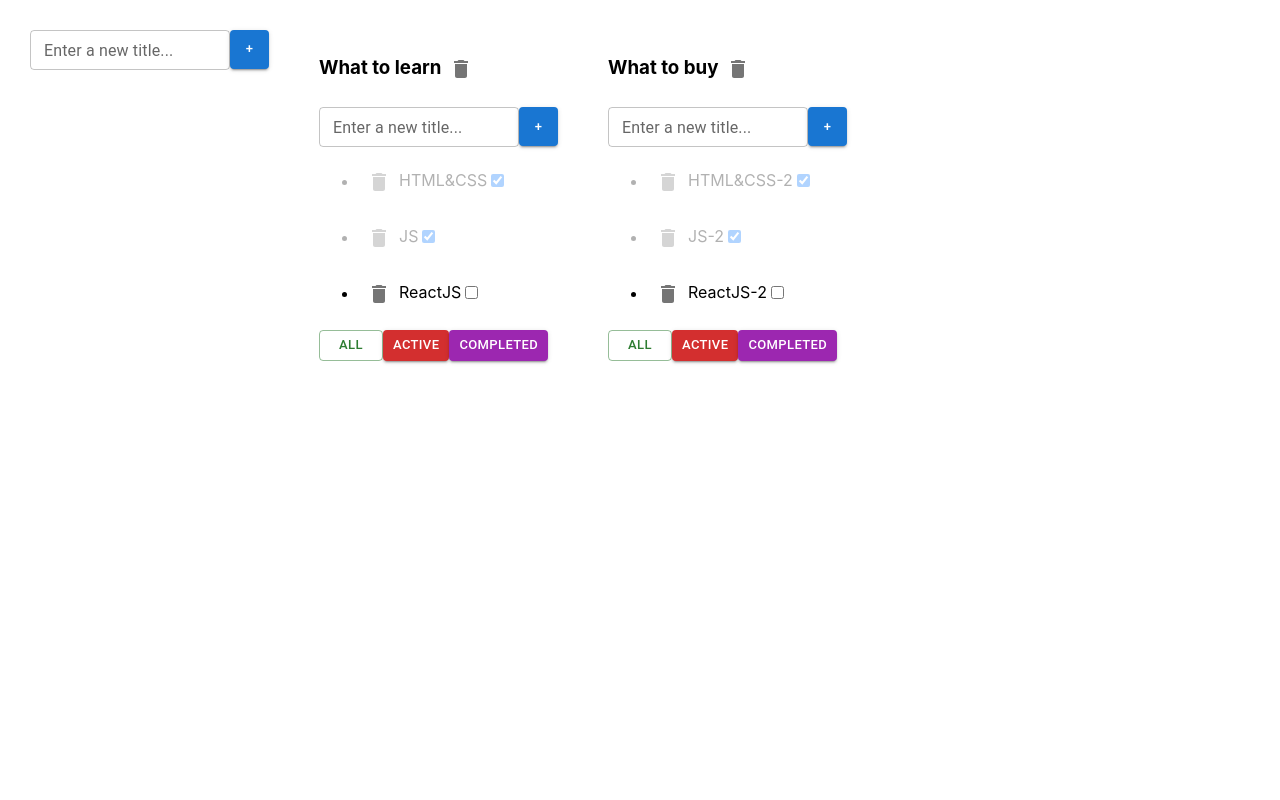
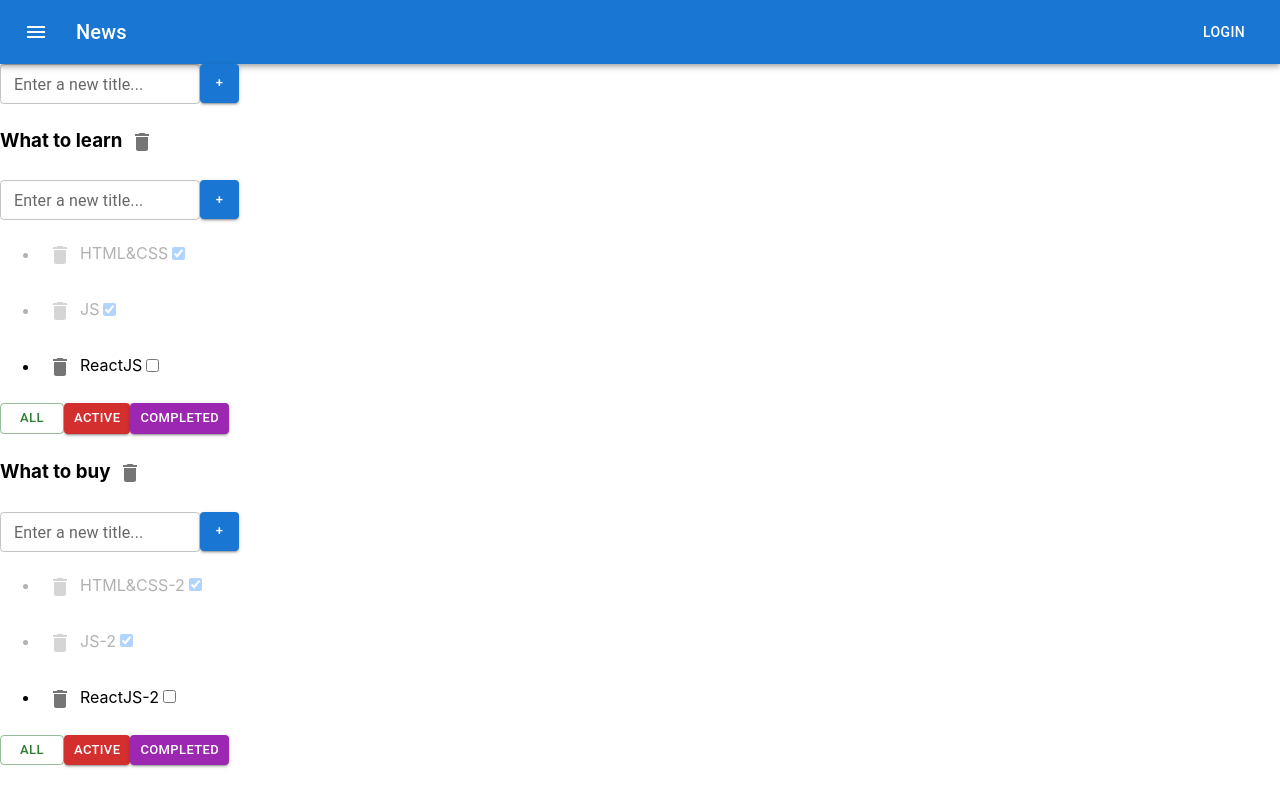
Before and after one commit to andbudha/my_todolist, a React (Create React App) app: page / in a window 1280 px wide. Built offline with nearby package versions, Linux system fonts and the light colour scheme.

Commit message:
comp. ButtonAppBar.tsx added

```diff
--- a/src/App.css
+++ b/src/App.css
@@ -1,8 +1,8 @@
 .App {
-  padding: 30px;
-  display: flex;
+
+
 }
 
 .App > div {
-  margin-right: 50px;
+
 }
--- a/src/App.tsx
+++ b/src/App.tsx
@@ -3,6 +3,7 @@
 import {TaskType, Todolist} from "./components/Todolist/Todolist";
 import {v1} from "uuid";
 import {Input} from "./components/Input/Input";
+import ButtonAppBar from "./components/AppBar/ButtonAppBar";
 
 
 export type TaskFilterType = 'all' | 'active' | 'completed';
@@ -88,6 +89,8 @@
 
     return (
         <div className="App">
+            <ButtonAppBar/>
+
             <Input getInputValue={addNewListHandler}/>
             {toDoList.map(list=>{
                 //task filter conditioning
--- /dev/null
+++ b/src/components/AppBar/ButtonAppBar.tsx
@@ -0,0 +1,32 @@
+import * as React from 'react';
+import AppBar from '@mui/material/AppBar';
+import Box from '@mui/material/Box';
+import Toolbar from '@mui/material/Toolbar';
+import Typography from '@mui/material/Typography';
+import Button from '@mui/material/Button';
+import IconButton from '@mui/material/IconButton';
+import MenuIcon from '@mui/icons-material/Menu';
+
+export default function ButtonAppBar() {
+    return (
+        <Box sx={{ flexGrow: 1 }}>
+            <AppBar position="static">
+                <Toolbar>
+                    <IconButton
+                        size="large"
+                        edge="start"
+                        color="inherit"
+                        aria-label="menu"
+                        sx={{ mr: 2 }}
+                    >
+                        <MenuIcon />
+                    </IconButton>
+                    <Typography variant="h6" component="div" sx={{ flexGrow: 1 }}>
+                        News
+                    </Typography>
+                    <Button color="inherit">Login</Button>
+                </Toolbar>
+            </AppBar>
+        </Box>
+    );
+}
```
